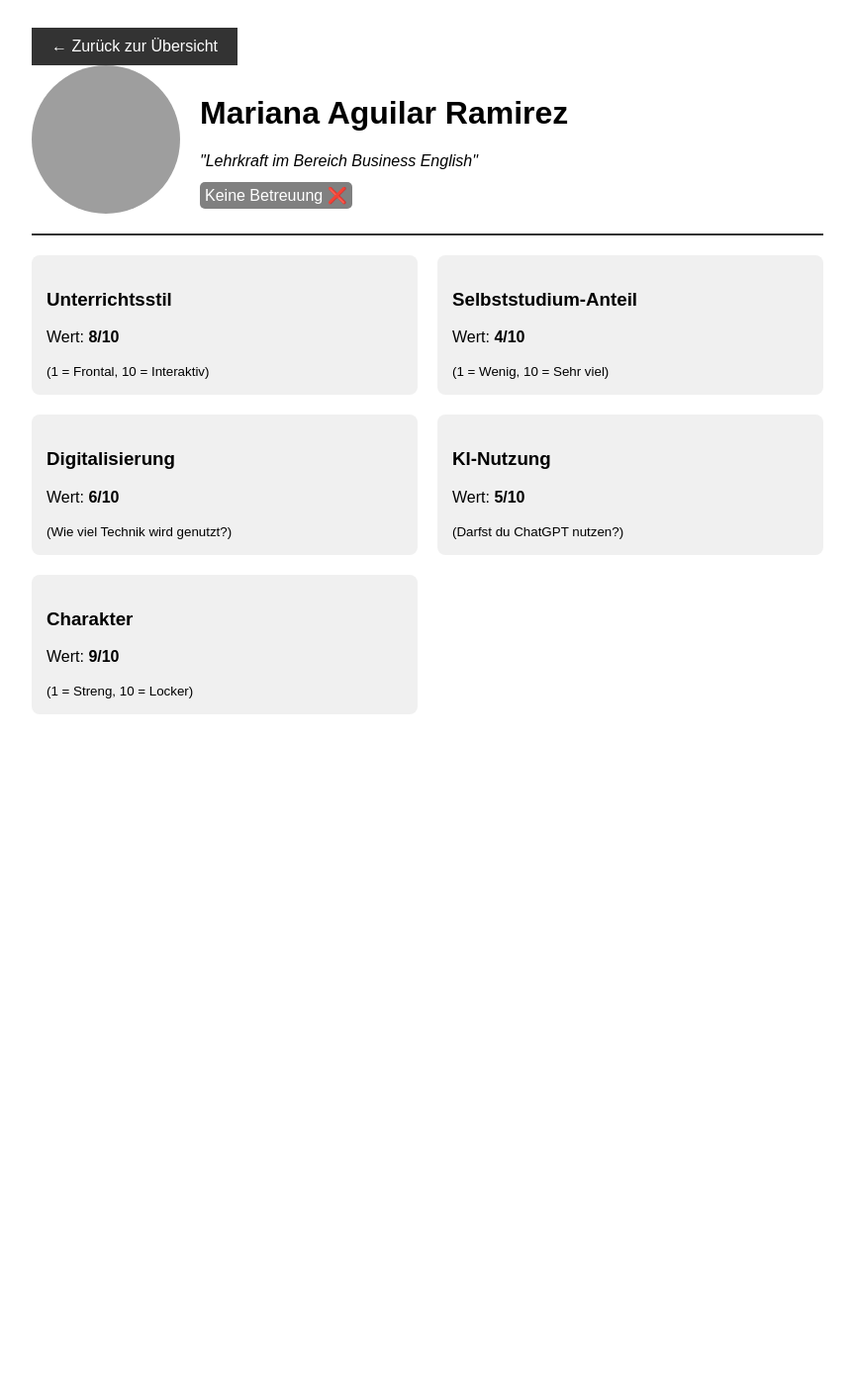
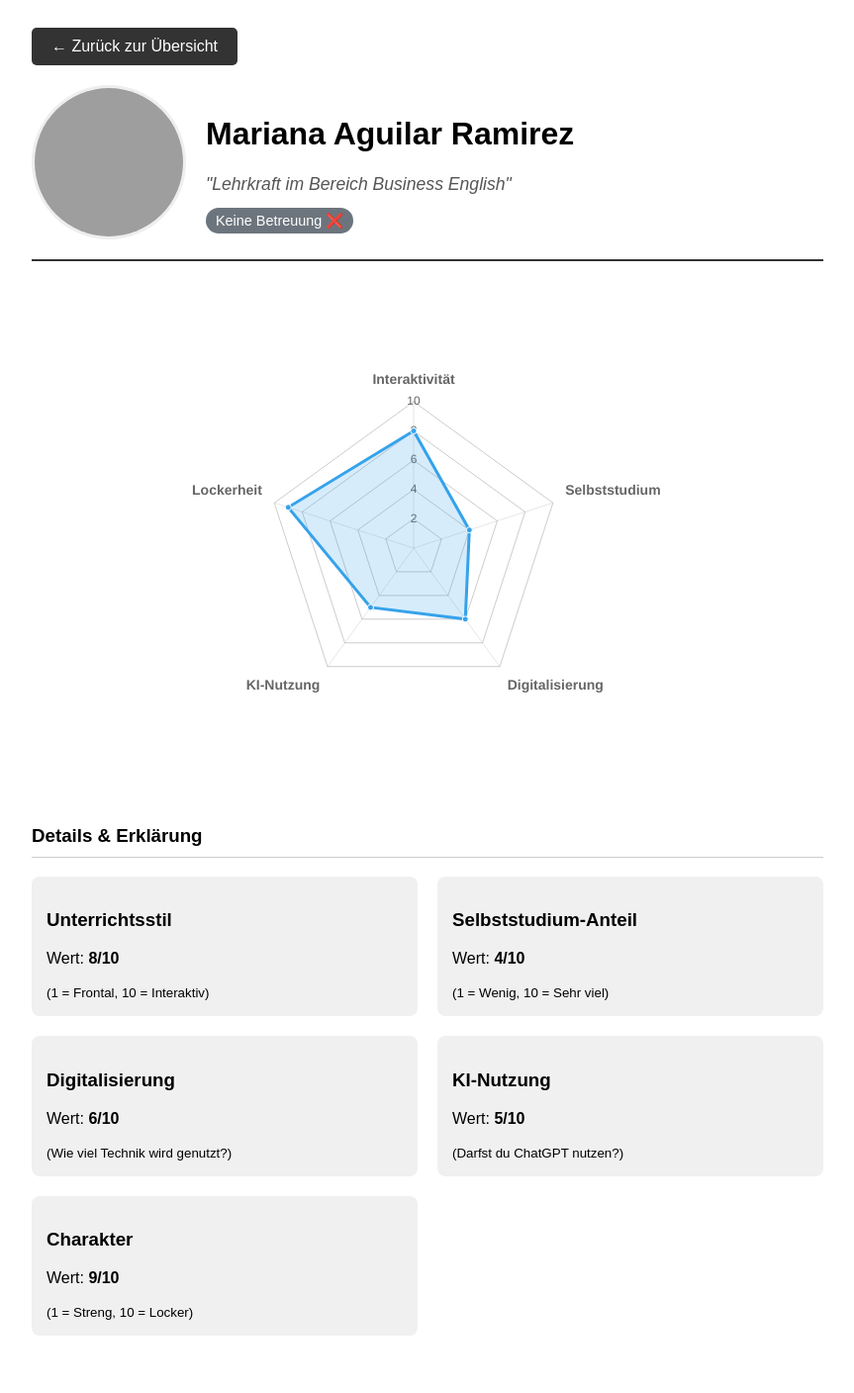
Before and after one commit to MoritzSeeger/Web-App---UniNtelligent---MoritzSeeger_JoanSchagon, a Flask app: page /dozenten/1 in a window 1280 px wide. Shown: the whole page at 99% size, without its empty margins (208-1071 px from the left). Before the commit the page ends 722 px from the top, so only its background shows below. Run offline with Flask 3, Linux system fonts and the light colour scheme; a user stored in the database is signed in; data comes from the database, SQL or seed files in the repository; grey boxes are pictures that could not be loaded.

Commit message:
added spider diagramm dozenten_profil

```diff
--- a/templates/dozenten_profil.html
+++ b/templates/dozenten_profil.html
@@ -2,12 +2,30 @@
 <html>
 <head>
     <title>{{ prof['title'] }} {{ prof['surname'] }}</title>
+    <script src="https://cdn.jsdelivr.net/npm/chart.js"></script>
+
     <style>
-        .profile-container { max-width: 800px; margin: 0 auto; font-family: sans-serif; }
+        .profile-container { max-width: 800px; margin: 0 auto; font-family: sans-serif; padding-bottom: 50px; }
         .header { display: flex; align-items: center; gap: 20px; border-bottom: 2px solid #333; padding-bottom: 20px;}
-        .stats { display: grid; grid-template-columns: 1fr 1fr; gap: 20px; margin-top: 20px; }
+
+        /* Layout für Diagramm + Stats */
+        .content-grid { margin-top: 30px; }
+
+        /* Container für das Diagramm */
+        .chart-container {
+            max-width: 500px;
+            margin: 0 auto 40px auto; /* Zentriert das Diagramm */
+        }
+
+        .stats { display: grid; grid-template-columns: 1fr 1fr; gap: 20px; }
         .stat-box { background: #f0f0f0; padding: 15px; border-radius: 8px; }
-        .back-btn { display: inline-block; margin-top: 20px; padding: 10px 20px; background: #333; color: white; text-decoration: none; }
+        .back-btn { display: inline-block; margin: 20px 0; padding: 10px 20px; background: #333; color: white; text-decoration: none; border-radius: 5px;}
+
+        /* Kleine Anpassung für responsive Darstellung */
+        @media (max-width: 600px) {
+            .header { flex-direction: column; text-align: center; }
+            .stats { grid-template-columns: 1fr; }
+        }
     </style>
 </head>
 <body>
@@ -17,20 +35,26 @@
 
     <div class="header">
         <img src="{{ url_for('static', filename='img/' + (prof['image_path'] if prof['image_path'] else 'default.jpg')) }}"
-             alt="Bild von {{ prof['surname'] }}" width="150" height="150" style="object-fit: cover; border-radius: 50%;">
+             alt="Bild von {{ prof['surname'] }}" width="150" height="150" style="object-fit: cover; border-radius: 50%; border: 3px solid #eee;">
 
         <div>
             <h1>{{ prof['title'] }} {{ prof['name'] }} {{ prof['surname'] }}</h1>
-            <p style="font-style: italic;">"{{ prof['description'] }}"</p>
+            <p style="font-style: italic; color: #555; font-size: 1.1em;">"{{ prof['description'] }}"</p>
 
             {% if prof['theses_is_supervisor'] == 1 %}
-                <span style="background: green; color: white; padding: 5px; border-radius: 5px;">Betreut Abschlussarbeiten ✅</span>
+                <span style="background: #28a745; color: white; padding: 5px 10px; border-radius: 15px; font-size: 0.9em;">Betreut Abschlussarbeiten ✅</span>
             {% else %}
-                <span style="background: grey; color: white; padding: 5px; border-radius: 5px;">Keine Betreuung ❌</span>
+                <span style="background: #6c757d; color: white; padding: 5px 10px; border-radius: 15px; font-size: 0.9em;">Keine Betreuung ❌</span>
             {% endif %}
         </div>
     </div>
 
+    <div class="content-grid">
+        <div class="chart-container">
+            <canvas id="profChart"></canvas>
+        </div>
+
+        <h3 style="border-bottom: 1px solid #ccc; padding-bottom: 10px;">Details & Erklärung</h3>
         <div class="stats">
             <div class="stat-box">
                 <h3>Unterrichtsstil</h3>
@@ -63,6 +87,68 @@
             </div>
         </div>
     </div>
+</div>
+
+<script>
+    const ctx = document.getElementById('profChart').getContext('2d');
+
+    const data = {
+        labels: [
+            'Interaktivität',
+            'Selbststudium',
+            'Digitalisierung',
+            'KI-Nutzung',
+            'Lockerheit'
+        ],
+        datasets: [{
+            label: 'Profil-Score',
+            data: [
+                {{ prof['teaching_style'] }},
+                {{ prof['selfstudy'] }},
+                {{ prof['digital'] }},
+                {{ prof['ai_usage'] }},
+                {{ prof['character'] }}
+            ],
+            fill: true,
+            backgroundColor: 'rgba(54, 162, 235, 0.2)', // Transparente Füllung
+            borderColor: 'rgb(54, 162, 235)',         // Blaue Linie
+            pointBackgroundColor: 'rgb(54, 162, 235)',
+            pointBorderColor: '#fff',
+            pointHoverBackgroundColor: '#fff',
+            pointHoverBorderColor: 'rgb(54, 162, 235)'
+        }]
+    };
+
+    const config = {
+        type: 'radar',
+        data: data,
+        options: {
+            elements: {
+                line: { borderWidth: 3 }
+            },
+            scales: {
+                r: {
+                    angleLines: { display: true },
+                    suggestedMin: 0,
+                    suggestedMax: 10,  // WICHTIG: Fixiert die Skala auf Max 10
+                    grid: { color: '#ccc' },
+                    pointLabels: {
+                        font: { size: 14, weight: 'bold' } // Beschriftung größer
+                    },
+                    ticks: {
+                        stepSize: 2,
+                        backdropColor: 'transparent' // Hintergrund der Zahlen transparent
+                    }
+                }
+            },
+            plugins: {
+                legend: { display: false } // Legende ausblenden, braucht man hier nicht
+            }
+        }
+    };
+
+    new Chart(ctx, config);
+</script>
 
 </body>
 </html>
```
Lines whose indentation alone changed are shown as unchanged.
